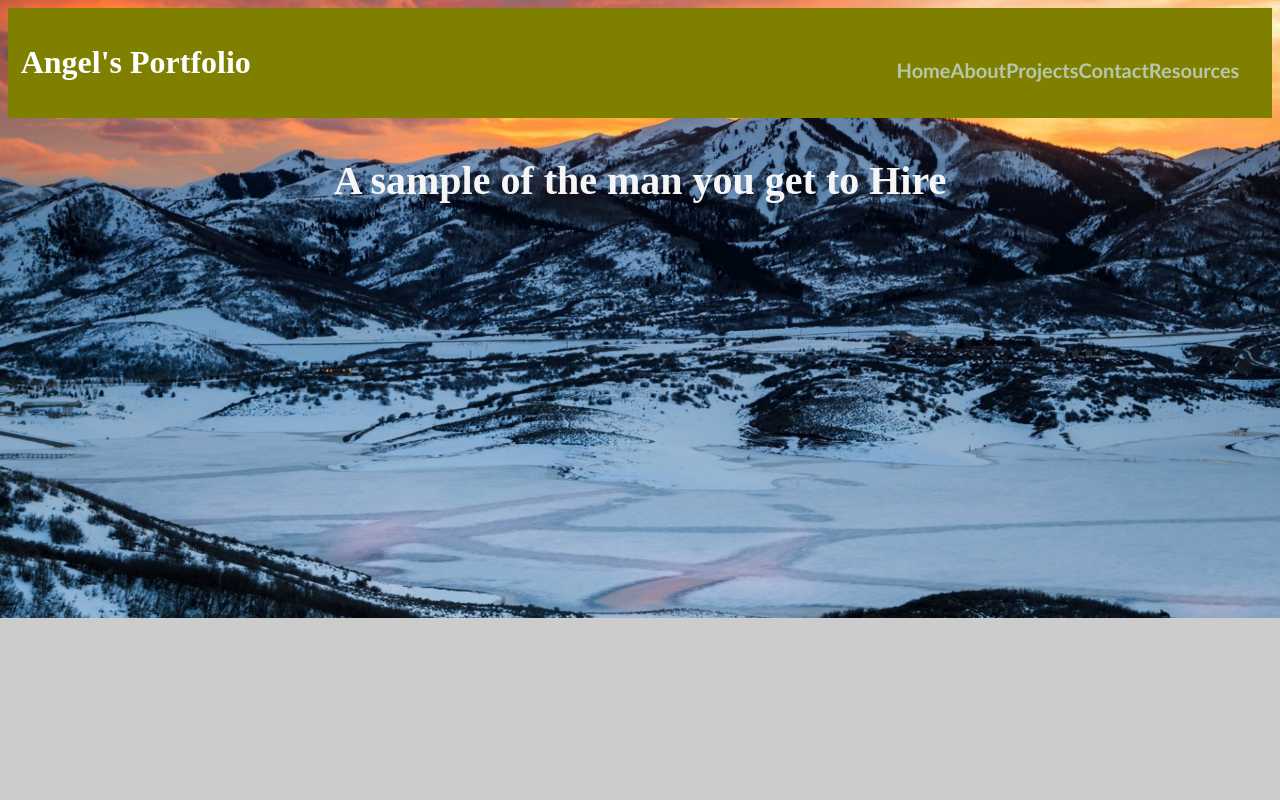
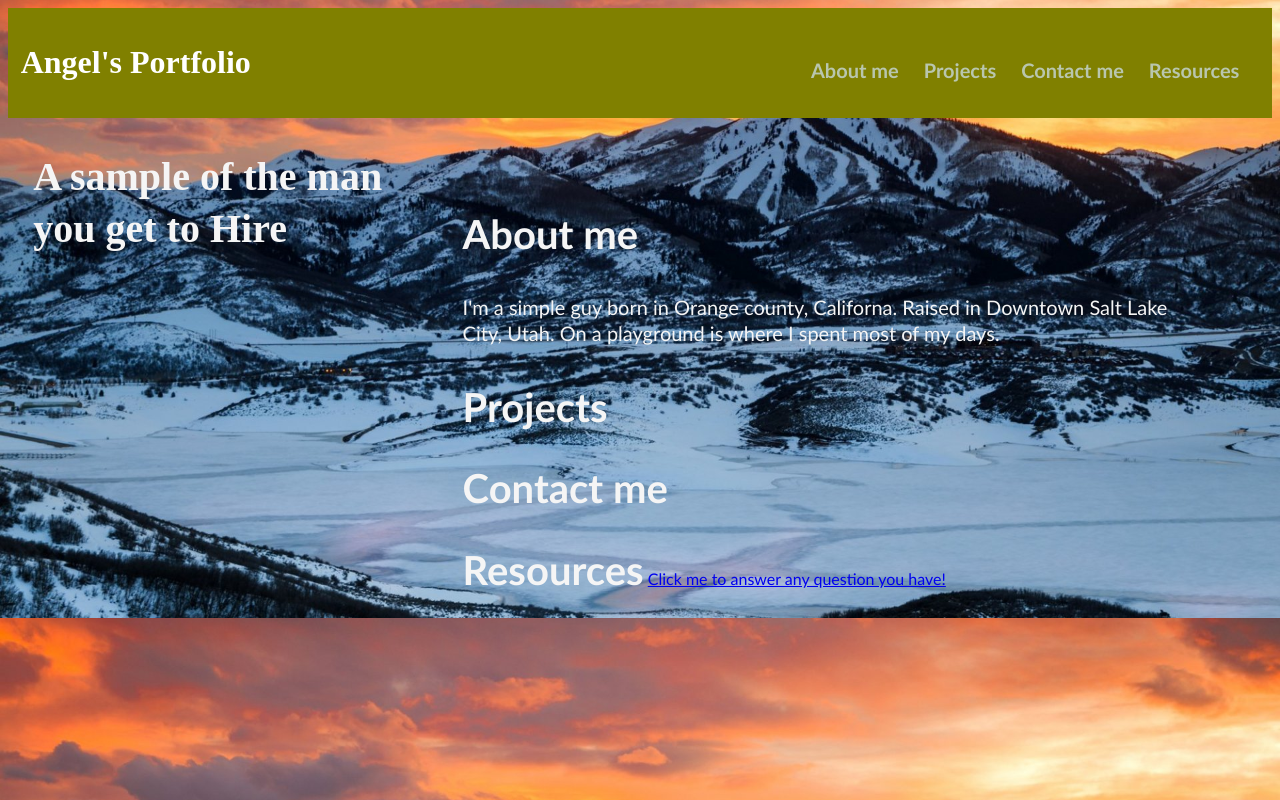
Before and after one commit to Angel-Huichapa/Portfolio-Week-2-Challenge, a plain HTML site: page index.html in a window 1280 px wide. Drawn offline with Linux system fonts and the light colour scheme.

Commit message:
fixed the nav bar

```diff
--- a/assets/CSS/style.css
+++ b/assets/CSS/style.css
@@ -6,8 +6,9 @@ body {
     background-color: #cccccc; /* Used if the image is unavailable */
     height: 500px; /* You must set a specified height */
     background-position: center; /* Center the image */
-    background-repeat: no-repeat; /* Do not repeat the image */
+    background-repeat: repeat; /* Do not repeat the image */
     background-size: cover; /* Resize the background image to cover the entire container */
+    background-blend-mode: normal;
 
 }
 header {
@@ -26,6 +27,10 @@ h2 {
   margin: 2% 0;
   font-size: 250%;
   color: whitesmoke;
+  display: flex;
+  flex-direction: column;
+  justify-content: center;
+  position: relative;
 }
 nav{
     padding-top: 15px;
@@ -40,14 +45,14 @@ nav ul {
     min-width: 300px;
     list-style-type: none;
 }
-.nav ul li{
+nav ul li{
     display: inline-block;
     margin-left: 25px;
 }
 nav a {
   color: #b9c6ae;
   font-weight: bold;
-      text-decoration: none;
+  text-decoration: none;
 }
 
 nav a:hover {
@@ -59,6 +64,26 @@ main{
     max-width: 96%;
     margin: 2% auto;
 }
+p{
+  color: whitesmoke;
+  font-family: 'Gill Sans', 'Gill Sans MT', Calibri, 'Trebuchet MS', sans-serif;
+  font-size: 20px;
+}
+article{
+  margin-bottom: 20px;
+  padding: 50px;
+  height: 300px;
+  font-family: 'Gill Sans', 'Gill Sans MT', Calibri, 'Trebuchet MS', sans-serif;
+  color: #ffffff;
+  position: relative;
+}
+article h2{
+    justify-content: right;
+    display: inline-block;
+    flex-direction: column;
+    line-height: 1.3;
+
+}
 @media screen and (max-width: 768px) {
     header {
       flex-direction: column;
--- a/index.html
+++ b/index.html
@@ -11,18 +11,34 @@
             <h1>Angel's Portfolio</h1>
             <nav>
                 <ul>
-                    <li><a href="0">Home</a></li>
-                    <li><a href="0">About</a></li>
-                    <li><a href="0">Projects</a></li>
-                    <li><a href="0">Contact</a></li>
-                    <li><a href="0">Resources</a></li>
+                    <li><a href="#About-me">About me</a></li>
+                    <li><a href="#Projects">Projects</a></li>
+                    <li><a href="#Contact-me">Contact me</a></li>
+                    <li><a href="#Resources">Resources</a></li>
                 </ul>
             </nav>
         </header>
         <main>
+            <div><h2>A sample of the man you get to Hire</h2></div>
             <section>
                 <article>
-                    <h2>A sample of the man you get to Hire</h2>
+
+                    <section id="About-me">
+                        <h2>About me</h2>
+                        <p>
+                            I'm a simple guy born in Orange county, Californa. Raised in Downtown Salt Lake City, Utah. On a playground is where I spent most of my days.
+                        </p>
+                    </section>
+                    <section id="Projects">
+                        <h2>Projects</h2>
+                    </section>
+                    <section id="Contact-me">
+                        <h2>Contact me</h2>
+                    </section>
+                    <section id="Resources">
+                        <h2>Resources</h2>
+                        <a href="https://www.google.com/">Click me to answer any question you have!</a>
+                    </section>
                 </article>
             </section>
         </main>
```
